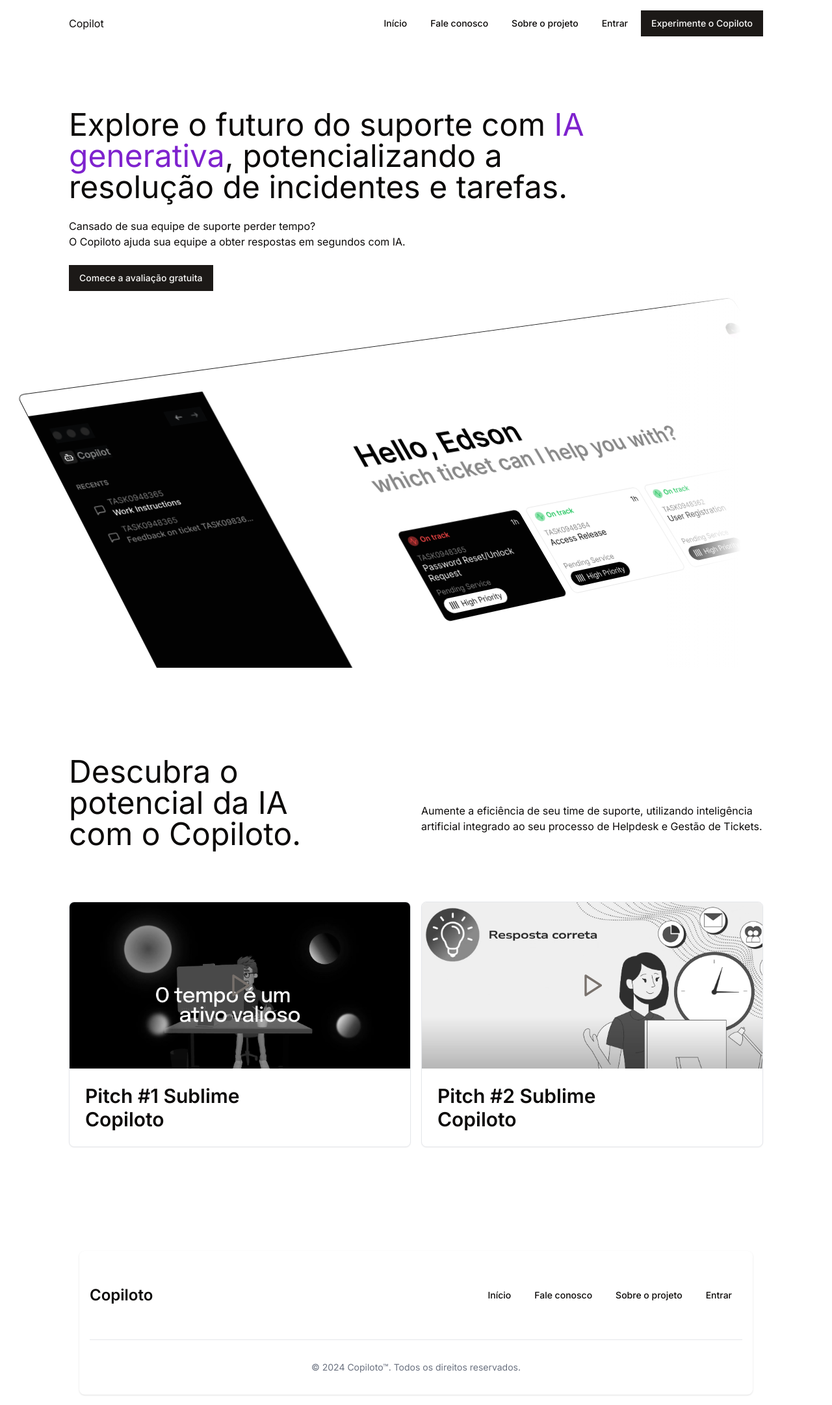
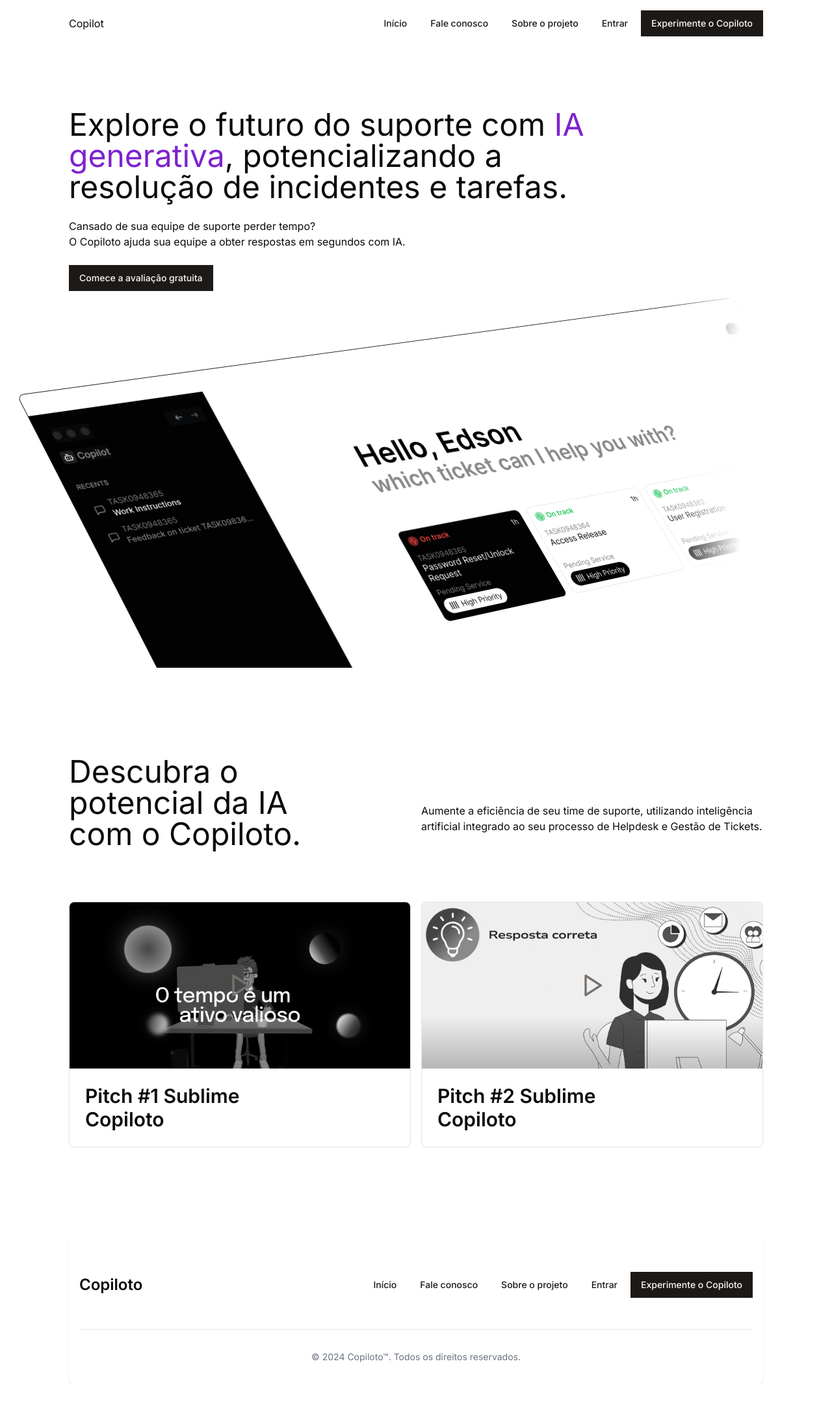
Before and after one commit to SublimeTeam/copilot, a React (Vite) app in the folder frontend/: page / in a window 1280 px wide. Shown: the whole page at 65% size. After the commit the page ends 2131 px from the top, so only its background shows below. Built offline with nearby package versions, Linux system fonts and the light colour scheme.

Commit message:
replace 'solution' link by 'chat' and minor tweaks

```diff
--- a/frontend/src/components/NavigationMenu/index.jsx
+++ b/frontend/src/components/NavigationMenu/index.jsx
@@ -3,7 +3,6 @@ import * as NavigationMenuPrimitive from "@radix-ui/react-navigation-menu";
 import { ChevronDown } from "lucide-react";
 
 import { cn } from "@/utils";
-import { navigationMenuTriggerStyle } from "./styles";
 
 const NavigationMenu = React.forwardRef(
   ({ className, children, ...props }, ref) => (
@@ -40,7 +39,7 @@ const NavigationMenuTrigger = React.forwardRef(
   ({ className, children, ...props }, ref) => (
     <NavigationMenuPrimitive.Trigger
       ref={ref}
-      className={cn(navigationMenuTriggerStyle(), "group", className)}
+      className={cn("group", className)}
       {...props}
     >
       {children}{" "}
--- a/frontend/src/pages/Login/FormsLogin.jsx
+++ b/frontend/src/pages/Login/FormsLogin.jsx
@@ -22,7 +22,7 @@ export function FormsLogin({ className, ...props }) {
   const navigate = useNavigate();
 
   const handleButtonClick = () => {
-    navigate("/solution");
+    navigate("/chat");
   };
 
   const handleEmailChange = (event) => {
--- a/frontend/src/routes/public/Layout.jsx
+++ b/frontend/src/routes/public/Layout.jsx
@@ -7,69 +7,70 @@ import {
 } from "../../components/NavigationMenu";
 import { Outlet } from "react-router-dom";
 import { Button } from "@/components/Button";
-import { navigationMenuTriggerStyle } from "@/components/NavigationMenu/styles";
 import { useNavigate } from "react-router-dom";
 
 const links = [
   {
     title: "Início",
     href: "/",
+    variant: "link",
   },
   {
     title: "Fale conosco",
     href: "/contact",
+    variant: "link",
   },
   {
     title: "Sobre o projeto",
     href: "/about-project",
+    variant: "link",
   },
   {
     title: "Entrar",
     href: "/login",
+    variant: "link",
+  },
+  {
+    title: "Experimente o Copiloto",
+    href: "/chat",
+    variant: "default",
   },
 ];
 
-const Header = () => {
+const Navigation = () => {
   const navigate = useNavigate();
 
+  return (
+    <NavigationMenu>
+      <NavigationMenuList>
+        {links.map(({ href, title, variant }) => (
+          <NavigationMenuItem key={href}>
+            <Link asChild>
+              <Button variant={variant} onClick={() => navigate(href)}>
+                <NavigationMenuLink>{title}</NavigationMenuLink>
+              </Button>
+            </Link>
+          </NavigationMenuItem>
+        ))}
+      </NavigationMenuList>
+    </NavigationMenu>
+  );
+};
+
+const Header = () => {
   return (
     <header className="flex items-center justify-between">
       <a href="/" className="text-md">
         Copilot
       </a>
-      <NavigationMenu>
-        <NavigationMenuList>
-          {links.map(({ href, title }) => (
-            <NavigationMenuItem key={href}>
-              <Link asChild>
-                <button onClick={() => navigate(href)}>
-                  <NavigationMenuLink className={navigationMenuTriggerStyle()}>
-                    {title}
-                  </NavigationMenuLink>
-                </button>
-              </Link>
-            </NavigationMenuItem>
-          ))}
-          <NavigationMenuItem>
-            <Link href="/solution" asChild>
-              <NavigationMenuLink>
-                <Button onClick={() => navigate("/solution")}>
-                  Experimente o Copiloto
-                </Button>
-              </NavigationMenuLink>
-            </Link>
-          </NavigationMenuItem>
-        </NavigationMenuList>
-      </NavigationMenu>
+      <Navigation />
     </header>
   );
 };
 
 const Footer = () => {
-  const navigate = useNavigate();
-
   return (
-    <footer className="bg-white rounded-lg shadow dark:bg-gray-900 m-4">
+    <footer className="bg-white rounded-lg shadow dark:bg-gray-900">
       <div className="w-full max-w-screen-xl mx-auto p-4 md:py-8">
         <div className="sm:flex sm:items-center sm:justify-between">
           <a
@@ -80,23 +81,7 @@ const Footer = () => {
               Copiloto
             </span>
           </a>
-          <NavigationMenu>
-            <NavigationMenuList>
-              {links.map(({ href, title }) => (
-                <NavigationMenuItem key={href}>
-                  <Link asChild>
-                    <button onClick={() => navigate(href)}>
-                      <NavigationMenuLink
-                        className={navigationMenuTriggerStyle()}
-                      >
-                        {title}
-                      </NavigationMenuLink>
-                    </button>
-                  </Link>
-                </NavigationMenuItem>
-              ))}
-            </NavigationMenuList>
-          </NavigationMenu>
+          <Navigation />
         </div>
         <hr className="my-6 border-gray-200 sm:mx-auto dark:border-gray-700 lg:my-8" />
         <span className="block text-sm text-gray-500 sm:text-center dark:text-gray-400">
```
